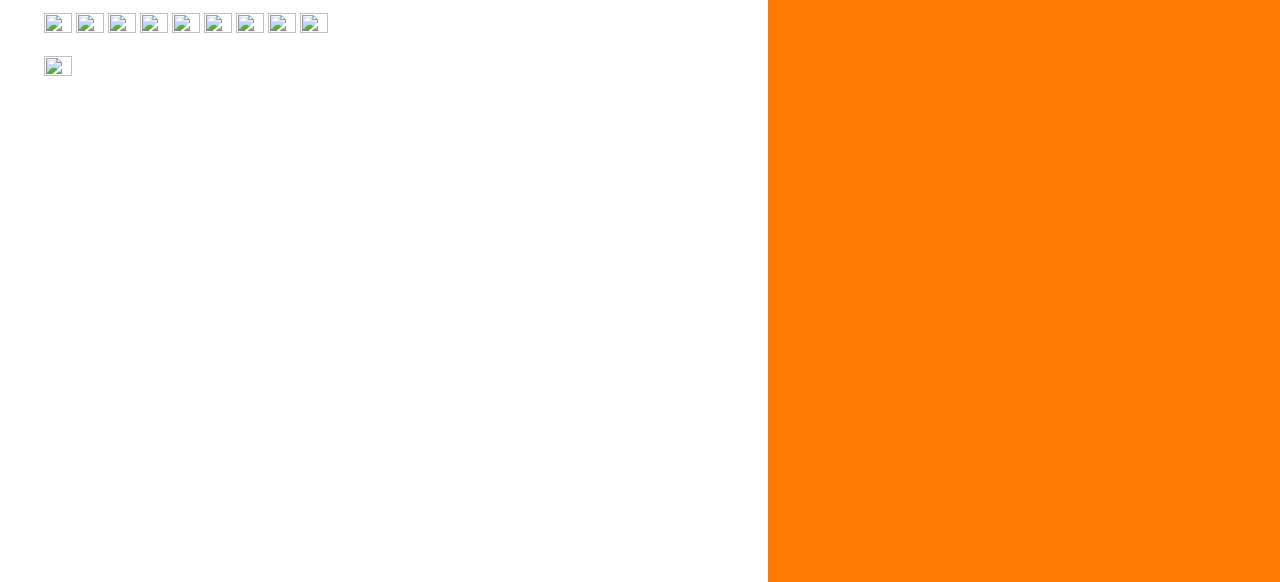
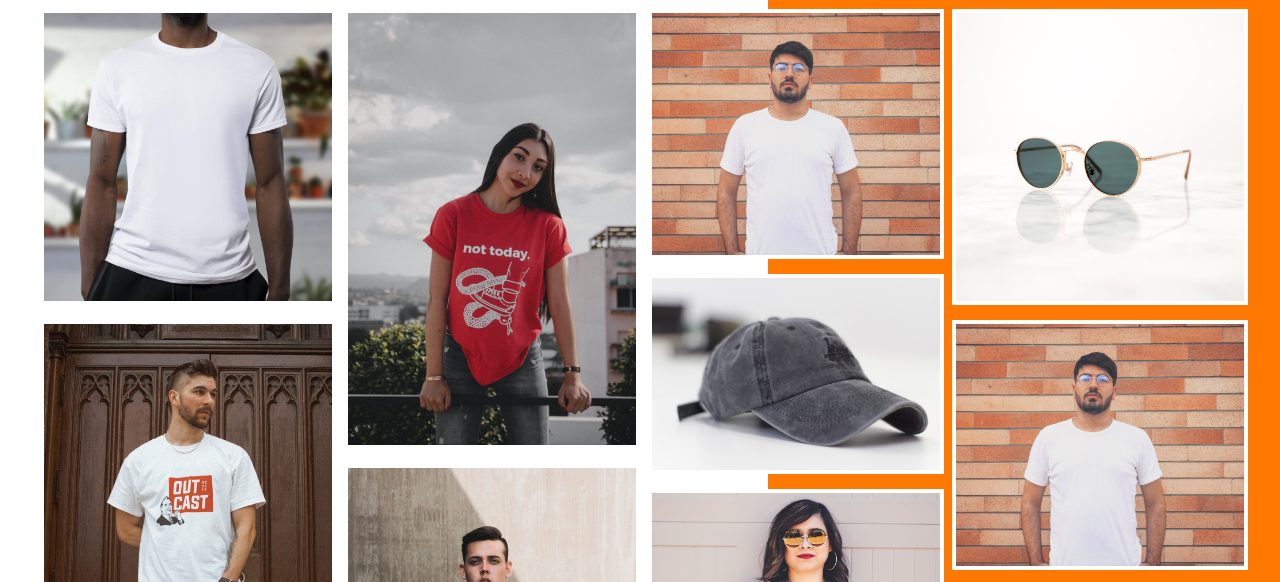
Before and after one commit to odedahay/portfolio-theme-2020, a plain HTML site: page portfolio.html in a window 1280 px wide. Shown: the part 186-768 px from the top of the page. Drawn offline with Linux system fonts and the light colour scheme; the site is published under a folder, as on GitHub Pages, so addresses that start at the root find nothing; a web font is replaced by a local one.

Commit message:
Git update about, portfolio page

```diff
--- a/portfolio.html
+++ b/portfolio.html
@@ -40,7 +40,7 @@
 
                     <div class="masory-item">
                         <div class="imgBox">
-                            <img src="/images/products/p1.jpg" alt="">
+                            <img src="images/products/p1.jpg" alt="">
                             <div class="imageContainer">
                                 <div class="imgContainer-wrapper">
                                     <h2>Image Title</h2>
@@ -58,7 +58,7 @@
 
                     <div class="masory-item">
                         <div class="imgBox">
-                            <img src="/images/products/p2.jpg" alt="">
+                            <img src="images/products/p2.jpg" alt="">
                             <div class="imageContainer">
                                 <div class="imgContainer-wrapper">
                                     <h2>Image Title</h2>
@@ -75,7 +75,7 @@
 
                     <div class="masory-item">
                         <div class="imgBox">
-                            <img src="/images/products/p3.jpg" alt="">
+                            <img src="images/products/p3.jpg" alt="">
                             <div class="imageContainer">
                                 <div class="imgContainer-wrapper">
                                     <h2>Image Title</h2>
@@ -91,7 +91,7 @@
 
                     <div class="masory-item">
                         <div class="imgBox">
-                            <img src="/images/products/p4.jpg" alt="">
+                            <img src="images/products/p4.jpg" alt="">
                             <div class="imageContainer">
                                 <div class="imgContainer-wrapper">
                                     <h2>Image Title</h2>
@@ -107,7 +107,7 @@
 
                     <div class="masory-item">
                         <div class="imgBox">
-                            <img src="/images/products/p5.jpg" alt="">
+                            <img src="images/products/p5.jpg" alt="">
                             <div class="imageContainer">
                                 <div class="imgContainer-wrapper">
                                     <h2>Image Title</h2>
@@ -123,7 +123,7 @@
 
                     <div class="masory-item">
                         <div class="imgBox">
-                            <img src="/images/products/p6.jpg" alt="">
+                            <img src="images/products/p6.jpg" alt="">
                             <div class="imageContainer">
                                 <div class="imgContainer-wrapper">
                                     <h2>Image Title</h2>
@@ -139,7 +139,7 @@
 
                     <div class="masory-item">
                         <div class="imgBox">
-                            <img src="/images/products/p7.jpg" alt="">
+                            <img src="images/products/p7.jpg" alt="">
                             <div class="imageContainer">
                                 <div class="imgContainer-wrapper">
                                     <h2>Image Title</h2>
@@ -155,7 +155,7 @@
 
                     <div class="masory-item">
                         <div class="imgBox">
-                            <img src="/images/products/p8.jpg" alt="">
+                            <img src="images/products/p8.jpg" alt="">
                             <div class="imageContainer">
                                 <div class="imgContainer-wrapper">
                                     <h2>Image Title</h2>
@@ -171,7 +171,7 @@
 
                     <div class="masory-item">
                         <div class="imgBox">
-                            <img src="/images/products/p5.jpg" alt="">
+                            <img src="images/products/p5.jpg" alt="">
                             <div class="imageContainer">
                                 <div class="imgContainer-wrapper">
                                     <h2>Image Title</h2>
@@ -186,7 +186,7 @@
                     </div>
                     <div class="masory-item">
                         <div class="imgBox">
-                            <img src="/images/products/p3.jpg" alt="">
+                            <img src="images/products/p3.jpg" alt="">
                             <div class="imageContainer">
                                 <div class="imgContainer-wrapper">
                                     <h2>Image Title</h2>
```
Also changed, not shown: about.html (+1 -1 lines), portoflio-detail.html (+1 -1 lines).
